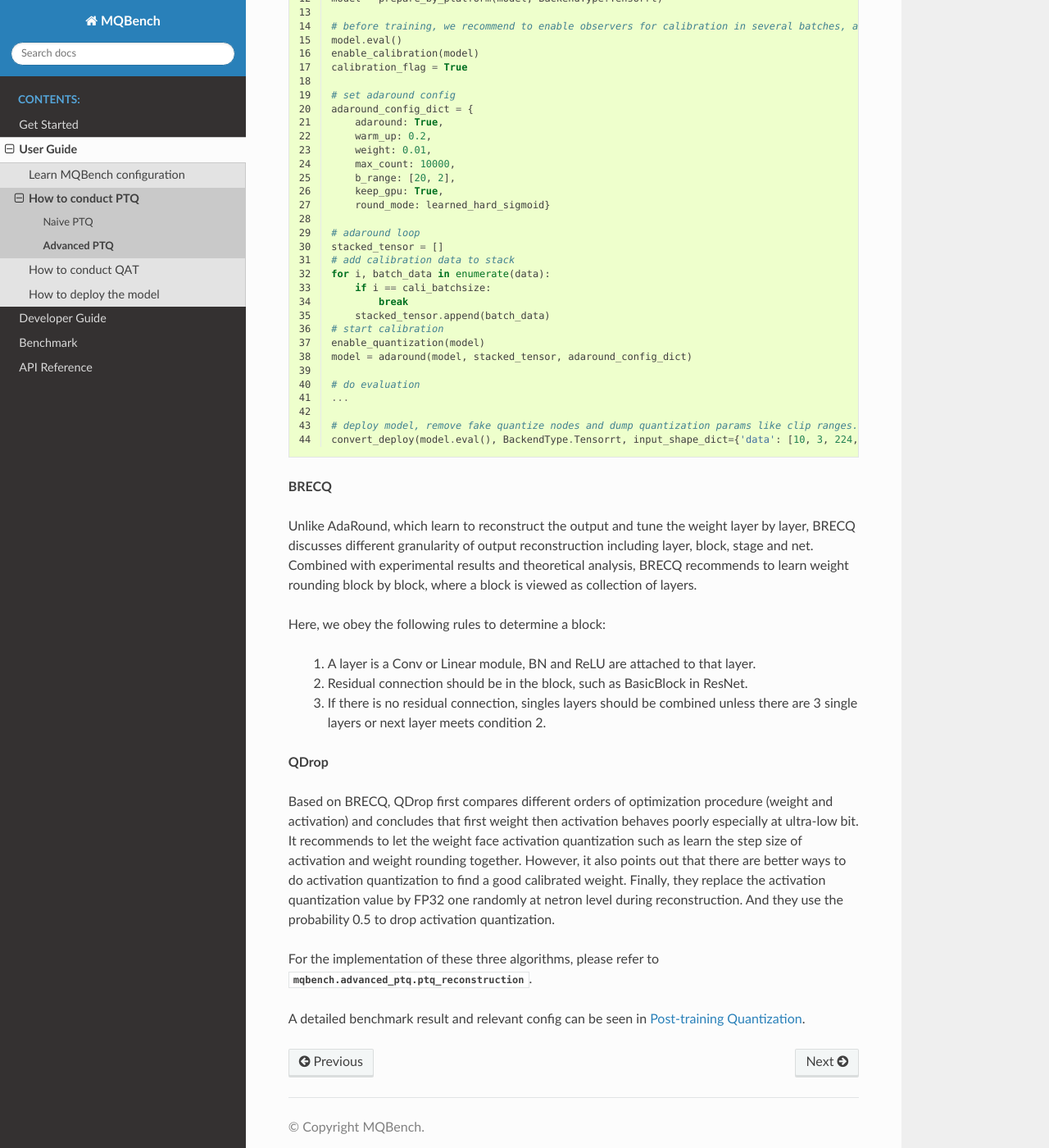
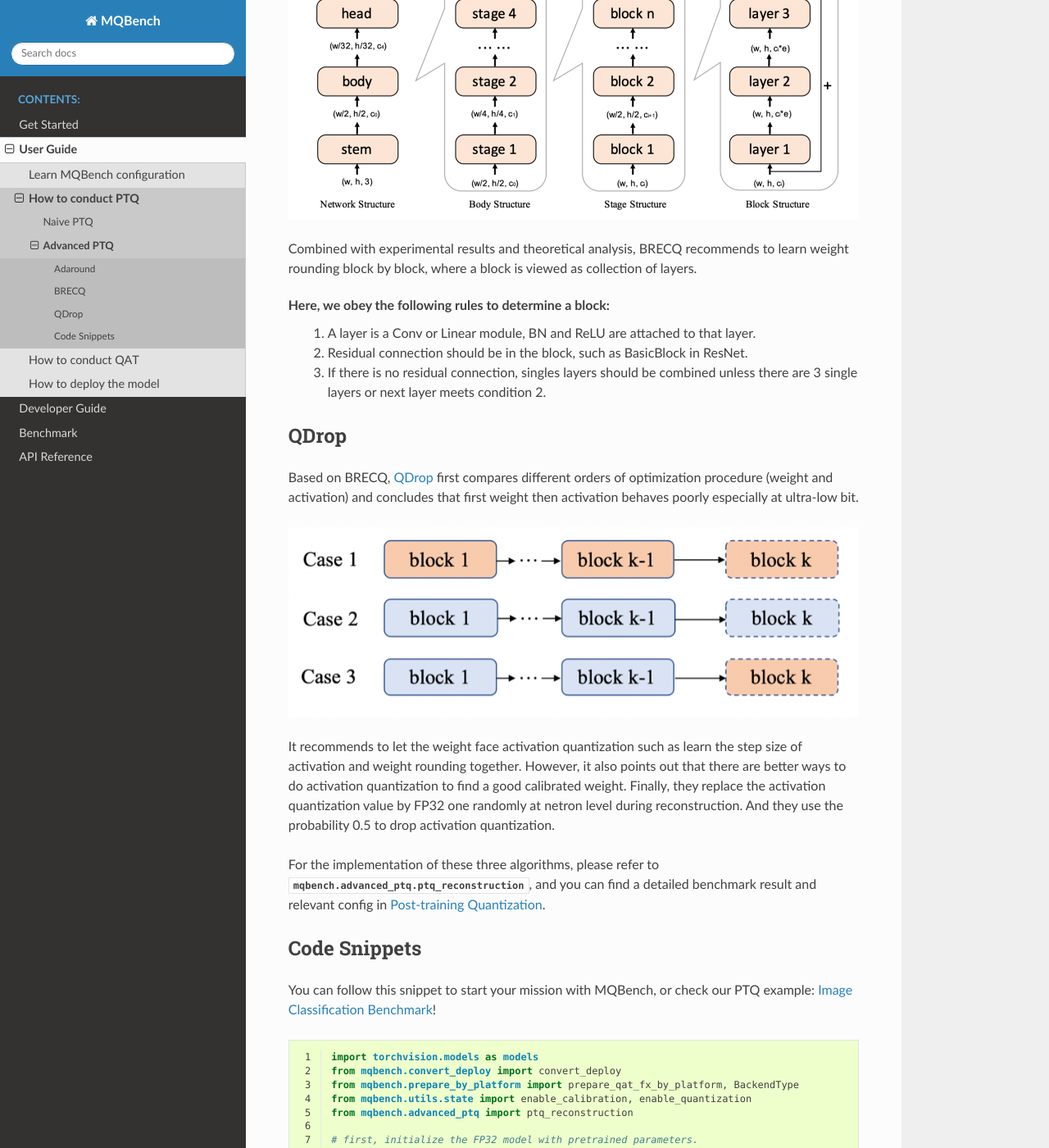
Before and after one commit to ModelTC/MQBench, a Sphinx documentation site: the page built from docs/source/user_guide/PTQ/advanced.rst, in a window 1280 px wide and 1400 px high, scrolled down 949 px. Shown: the whole window at 82% size. Built offline with Sphinx 7.4.7 and the Read the Docs theme 2.0.0, drawn with Linux system fonts in a browser that asks for light colours; some of the changed text lies outside the part shown.

Commit message:
[Update]: update advanced ptq docs

```diff
--- a/docs/source/user_guide/PTQ/advanced.rst
+++ b/docs/source/user_guide/PTQ/advanced.rst
@@ -20,6 +22,41 @@ Hence, it's benificial to learn a rounding mask for each layer. One well-designe
 
 where :math:`h(\mathbf{V}_{i,j})=clip(\sigma(\mathbf{V}_{i,j})(\zeta-\gamma)+\gamma, 0, 1)`, and :math:`f_{reg}(\mathbf{V})=\mathop{\sum}_{i,j}{1-|2h(\mathbf{V}_{i,j})-1|^\beta}`. By annealing on :math:`\beta`, the rounding mask can adapt freely in initial phase and converge to 0 or 1 in later phase.
 
+BRECQ
+^^^^^
+
+Unlike AdaRound, `BRECQ  <https://arxiv.org/pdf/2102.05426.pdf>`_ learns to reconstruct the output and tune the weight layer by layer,
+BRECQ discusses different granularity of output reconstruction including layer, block, stage and net.
+
+.. image:: ../../_static/images/BRECQ-method-1.png
+
+Combined with experimental results and theoretical analysis, BRECQ recommends to learn weight rounding block by block,
+where a block is viewed as collection of layers.
+
+Here, we obey the following rules to determine a block:
+    1. A layer is a Conv or Linear module, BN and ReLU are attached to that layer.
+    2. Residual connection should be in the block, such as BasicBlock in ResNet.
+    3. If there is no residual connection, singles layers should be combined unless there are 3 single layers or next layer meets condition 2.
+
+QDrop
+^^^^^
+
+Based on BRECQ, `QDrop <https://arxiv.org/pdf/2203.05740.pdf>`_ first compares different orders of optimization procedure (weight and activation) and concludes that first weight then activation behaves poorly especially at ultra-low bit.
+
+.. image:: ../../_static/images/QDrop-method-1.png
+
+It recommends to let the weight face activation quantization
+such as learn the step size of activation and weight rounding together. However, it also points out that there are better ways to do
+activation quantization to find a good calibrated weight. Finally, they replace the activation quantization value by FP32 one randomly at netron level
+during reconstruction. And they use the probability 0.5 to drop activation quantization.
+
+For the implementation of these three algorithms, please refer to :any:`mqbench.advanced_ptq.ptq_reconstruction`, and you can find a detailed benchmark result and relevant config in :any:`imagenet-ptq-benchmark`.
+
+Code Snippets
+^^^^^^^^^^^^^
+
+You can follow this snippet to start your mission with MQBench, or check our PTQ example: :doc:`../../benchmark/ImageClassification/Benchmark`!
+
 .. code-block:: python
     :linenos:
 
@@ -27,7 +64,7 @@ where :math:`h(\mathbf{V}_{i,j})=clip(\sigma(\mathbf{V}_{i,j})(\zeta-\gamma)+\ga
     from mqbench.convert_deploy import convert_deploy
     from mqbench.prepare_by_platform import prepare_qat_fx_by_platform, BackendType
     from mqbench.utils.state import enable_calibration, enable_quantization
-    from mqbench.adaround import adaround
+    from mqbench.advanced_ptq import ptq_reconstruction
 
     # first, initialize the FP32 model with pretrained parameters.
     model = models.__dict__["resnet18"](pretrained=True)
@@ -41,17 +78,19 @@ where :math:`h(\mathbf{V}_{i,j})=clip(\sigma(\mathbf{V}_{i,j})(\zeta-\gamma)+\ga
     enable_calibration(model)
     calibration_flag = True
 
-    # set adaround config
-    adaround_config_dict = {
-        adaround: True,
+    # set config
+    config_dict = {
+        pattern: 'block',
         warm_up: 0.2,
         weight: 0.01,
         max_count: 10000,
         b_range: [20, 2],
         keep_gpu: True,
-        round_mode: learned_hard_sigmoid}
+        round_mode: learned_hard_sigmoid,
+        prob: 1.0
+        }
 
-    # adaround loop
+    # ptq_reconstruction loop
     stacked_tensor = []
     # add calibration data to stack
     for i, batch_data in enumerate(data):
@@ -60,38 +99,10 @@ where :math:`h(\mathbf{V}_{i,j})=clip(\sigma(\mathbf{V}_{i,j})(\zeta-\gamma)+\ga
         stacked_tensor.append(batch_data)
     # start calibration
     enable_quantization(model)
-    model = adaround(model, stacked_tensor, adaround_config_dict)
+    model = ptq_reconstruction(model, stacked_tensor, adaround_config_dict)
 
     # do evaluation
     ...
 
     # deploy model, remove fake quantize nodes and dump quantization params like clip ranges.
     convert_deploy(model.eval(), BackendType.Tensorrt, input_shape_dict={'data': [10, 3, 224, 224]})
-
-
-**BRECQ**
-
-Unlike AdaRound, which learn to reconstruct the output and tune the weight layer by layer,
-BRECQ discusses different granularity of output reconstruction including layer, block, stage and net.
-Combined with experimental results and theoretical analysis, BRECQ recommends to learn weight rounding block by block,
-where a block is viewed as collection of layers.
-
-Here, we obey the following rules to determine a block:
-
-    1. A layer is a Conv or Linear module, BN and ReLU are attached to that layer.
-
-    2. Residual connection should be in the block, such as BasicBlock in ResNet.
-
-    3. If there is no residual connection, singles layers should be combined unless there are 3 single layers or next layer meets condition 2.
-
-**QDrop**
-
-Based on BRECQ, QDrop first compares different orders of optimization procedure (weight and activation) and concludes that
-first weight then activation behaves poorly especially at ultra-low bit. It recommends to let the weight face activation quantization
-such as learn the step size of activation and weight rounding together. However, it also points out that there are better ways to do
-activation quantization to find a good calibrated weight. Finally, they replace the activation quantization value by FP32 one randomly at netron level
-during reconstruction. And they use the probability 0.5 to drop activation quantization.
-
-For the implementation of these three algorithms, please refer to :any:`mqbench.advanced_ptq.ptq_reconstruction`.
-
-A detailed benchmark result and relevant config can be seen in :any:`imagenet-ptq-benchmark`.
```
Also changed, not shown: other parts of docs/source/user_guide/PTQ/advanced.rst (+6 -4 lines), docs/source/_static/images/BRECQ-method-1.png (added), docs/source/_static/images/QDrop-method-1.png (added), docs/source/_static/images/pipeline.png (deleted).
